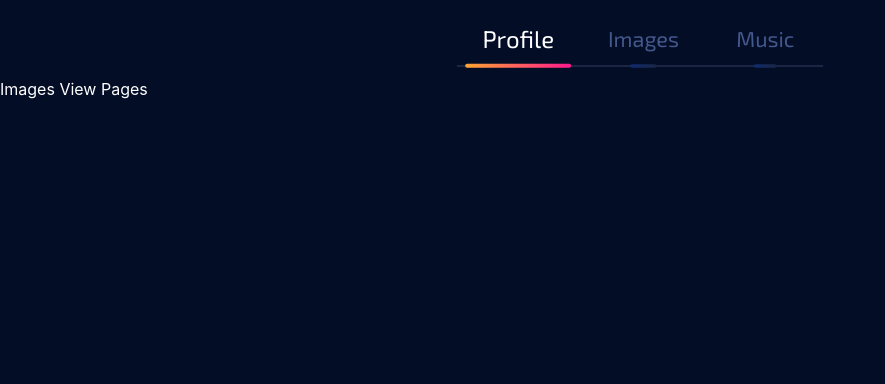
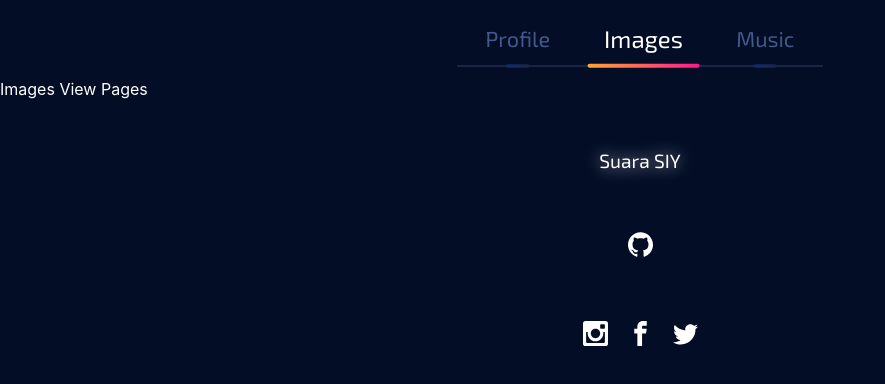
Before and after one commit to suarasiy/suarasiy, a React (Create React App) app: page /images in a window 1280 px wide. Shown: the top 384 px of the page, without its empty margins (0-885 px from the left). Built offline with nearby package versions, Linux system fonts and the light colour scheme.

Commit message:
footer, icons

```diff
--- a/package.json
+++ b/package.json
@@ -14,6 +14,7 @@
     "node-sass": "^5.0.0",
     "react": "^17.0.2",
     "react-dom": "^17.0.2",
+    "react-icons": "^4.2.0",
     "react-router-dom": "^5.2.0",
     "react-scripts": "4.0.3",
     "sass": "^1.32.12",
--- /dev/null
+++ b/src/components/footer/Footer.tsx
@@ -0,0 +1,34 @@
+import React from 'react';
+
+// import react-icons
+import { ImInstagram, ImFacebook, ImTwitter, ImGithub } from 'react-icons/im';
+
+import '../../scss/index.scss';
+
+const Footer: React.FC = () => {
+  return (
+    <div className="footer-container">
+      <div className="divide-row">
+        <span className="author">Suara SIY</span>
+      </div>
+      <div className="divide-row">
+        <span className="icon">
+          <ImGithub size={25} />
+        </span>
+      </div>
+      <div className="divide-row">
+        <span className="icon">
+          <ImInstagram size={25} />
+        </span>
+        <span className="icon">
+          <ImFacebook size={25} />
+        </span>
+        <span className="icon">
+          <ImTwitter size={25} />
+        </span>
+      </div>
+    </div>
+  );
+};
+
+export default Footer;
--- a/src/components/navbar/Navbar.tsx
+++ b/src/components/navbar/Navbar.tsx
@@ -1,5 +1,5 @@
 // core
-import React, { useState } from 'react';
+import React, { useState, useEffect } from 'react';
 import { Link, useLocation } from 'react-router-dom';
 
 // interface
@@ -9,19 +9,8 @@ import { NavbarProps } from './interface/interface';
 import '../../scss/index.scss';
 
 const Navbar: React.FC<NavbarProps> = ({ ...NavbarProps }): JSX.Element => {
-  const [url, setUrl] = useState(NavbarProps.route);
+  const [url] = useState(NavbarProps.route);
   const location = useLocation();
-
-  const urlHandler = (index: number): any => {
-    const urls = url;
-    const newurl = urls[index];
-    urls.map((e) => {
-      return (e.active = false);
-    });
-    newurl.active = true;
-    urls[index] = newurl;
-    setUrl(urls);
-  };
 
   return (
     <div className="navbar">
@@ -31,8 +20,11 @@ const Navbar: React.FC<NavbarProps> = ({ ...NavbarProps }): JSX.Element => {
             key={index}
             to={route.url}
             draggable={false}
-            className={route.active ? 'navbar--link-on' : 'navbar--link-off'}
-            onClick={() => urlHandler(index)}
+            className={
+              route.url === location.pathname
+                ? 'navbar--link-on'
+                : 'navbar--link-off'
+            }
           >
             {route.label}
           </Link>
--- a/src/scss/components/container/_container.scss
+++ b/src/scss/components/container/_container.scss
@@ -4,3 +4,22 @@
   @include mix.flex-do-col($p-all: true, $p-top: 20);
   @include mix.full-width();
 }
+
+.footer-container {
+  @include mix.flex-do-col($p-all: true, $p-top: 20);
+
+  .divide-row {
+    @include mix.flex-do-row();
+    margin: 15px 10px;
+  }
+
+  span.author {
+    margin: 15px 10px;
+    font-family: mix.$fonts-navbar-link;
+    font-size: 1.2rem;
+    filter: drop-shadow(0 0 8px rgba(255, 255, 255, 0.8));
+  }
+  span.icon {
+    margin: 15px 10px;
+  }
+}
--- a/src/scss/global/reset/_reset.scss
+++ b/src/scss/global/reset/_reset.scss
@@ -27,4 +27,5 @@ button {
 a {
   color: i.$font-color;
   text-decoration: none;
+  width: 100%;
 }
--- a/src/views/App.tsx
+++ b/src/views/App.tsx
@@ -6,6 +6,7 @@ import '../scss/index.scss';
 
 // components
 import Navbar from '../components/navbar/Navbar';
+import Footer from '../components/footer/Footer';
 
 // views
 import ProfileView from './profile/index';
@@ -24,6 +25,7 @@ function App() {
         <Route path="/profile" exact component={ProfileView} />
         <Route path="/images" exact component={ImagesView} />
       </Switch>
+      <Footer />
     </Router>
   );
 }
--- a/src/views/profile/index.tsx
+++ b/src/views/profile/index.tsx
@@ -1,6 +1,9 @@
 import React from 'react';
 
 import imgprofile from '../../assets/images/img.jpg';
+
+import { Link } from 'react-router-dom';
+
 // import { ProfileProps } from './interface/interface';
 
 const Index: React.FC = () => {
@@ -41,7 +44,9 @@ const Index: React.FC = () => {
           </tr>
         </tbody>
       </table>
-      <button class="button-navigation">NEXT</button>
+      <Link to="/images">
+        <button className="button-navigation">NEXT</button>
+      </Link>
     </div>
   );
 };
```
Also changed, not shown: 1 other file (tests, documents, lock files or other folders).
